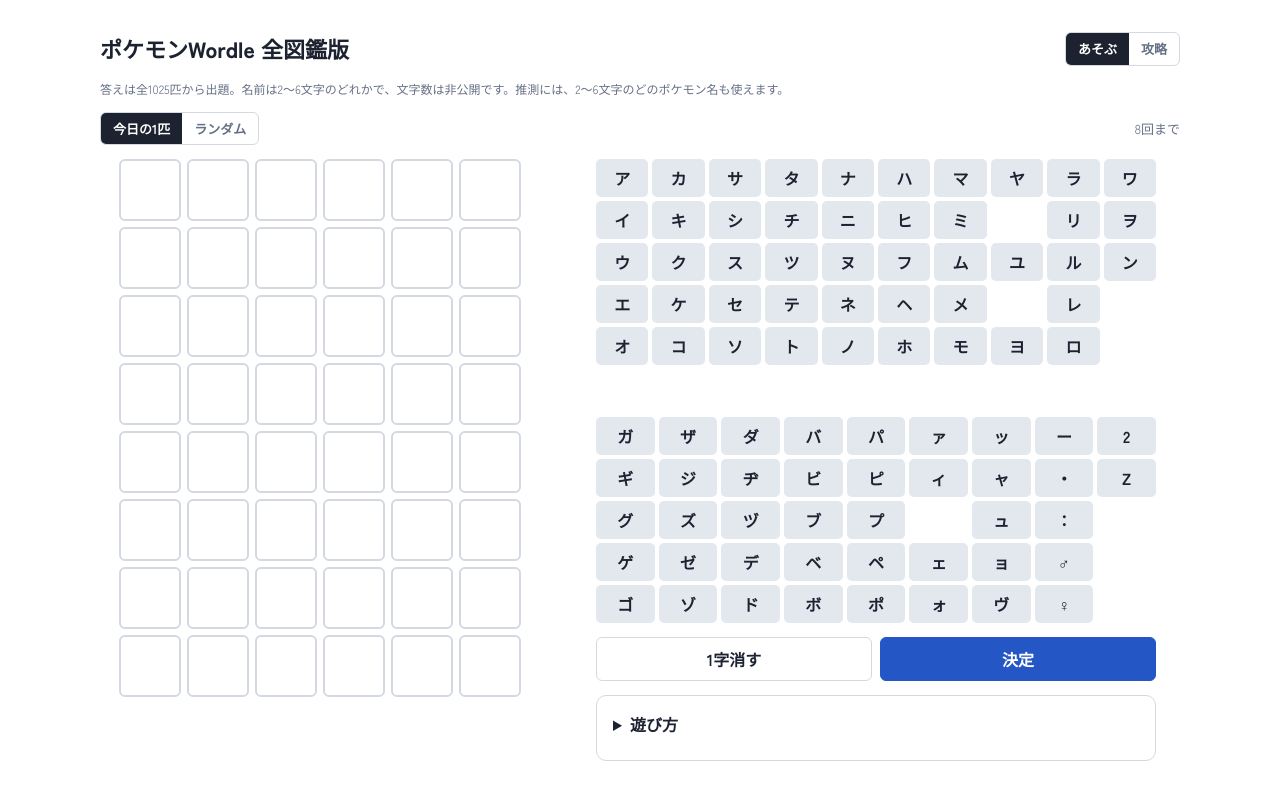
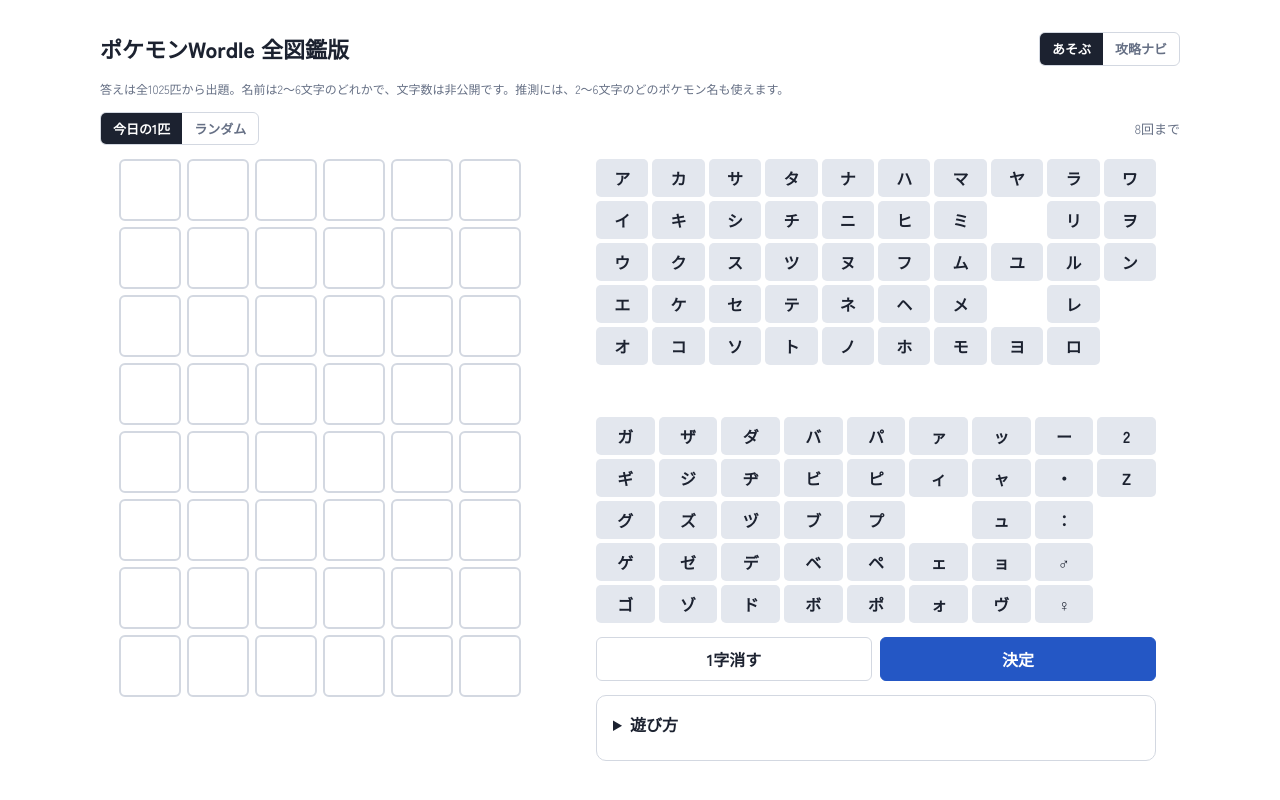
Before and after one commit to tetefubylatex/pkmn_wordle, a plain HTML site: page index.html in a window 1280 px wide. Drawn offline with Linux system fonts and the light colour scheme.

Commit message:
Update index.html

```diff
--- a/index.html
+++ b/index.html
@@ -7,7 +7,7 @@
 <link rel="stylesheet" href="https://fonts.googleapis.com/css2?family=Zen+Kaku+Gothic+New:wght@400;700;900&display=swap">
 <style>
 html{color-scheme:light}body{margin:0}
-/* layout: 上部に「あそぶ/攻略」タブ。盤面は常に6マス幅で文字数は伏せる。判定色だけを主役にする */
+/* layout: 上部に「あそぶ/攻略ナビ」タブ。盤面は常に6マス幅で文字数は伏せる。判定色だけを主役にする */
 :root{--bg:#ffffff;--card:#ffffff;--fg:#1c2230;--mute:#667085;--line:#d3d8e1;--g:#3f9a5a;--y:#d2a31f;--x:#8a93a3;--key:#e3e7ee;--accent:#2457c5;--bad:#b42318;
 --font:"Zen Kaku Gothic New","Hiragino Kaku Gothic ProN","Yu Gothic",sans-serif}
 body{background:var(--bg);color:var(--fg);font-family:var(--font);padding-block:20px;padding-left:max(16px,env(safe-area-inset-left,0px));padding-right:max(16px,env(safe-area-inset-right,0px));line-height:1.5;font-size:15px}
@@ -88,7 +88,7 @@ tr.sel td{background:color-mix(in srgb,var(--accent) 12%,transparent)}
 
 <div class="wrap">
 <header><h1>ポケモンWordle 全図鑑版</h1>
-<div class="seg" role="group" aria-label="画面"><button id="tp" aria-pressed="true">あそぶ</button><button id="ts" aria-pressed="false">攻略</button></div></header>
+<div class="seg" role="group" aria-label="画面"><button id="tp" aria-pressed="true">あそぶ</button><button id="ts" aria-pressed="false">攻略ナビ</button></div></header>
 
 <section id="play">
 <div class="sub full" style="margin-top:-6px;text-align:left">答えは全1025匹から出題。名前は2〜6文字のどれかで、文字数は非公開です。推測には、2〜6文字のどのポケモン名も使えます。</div>
```
